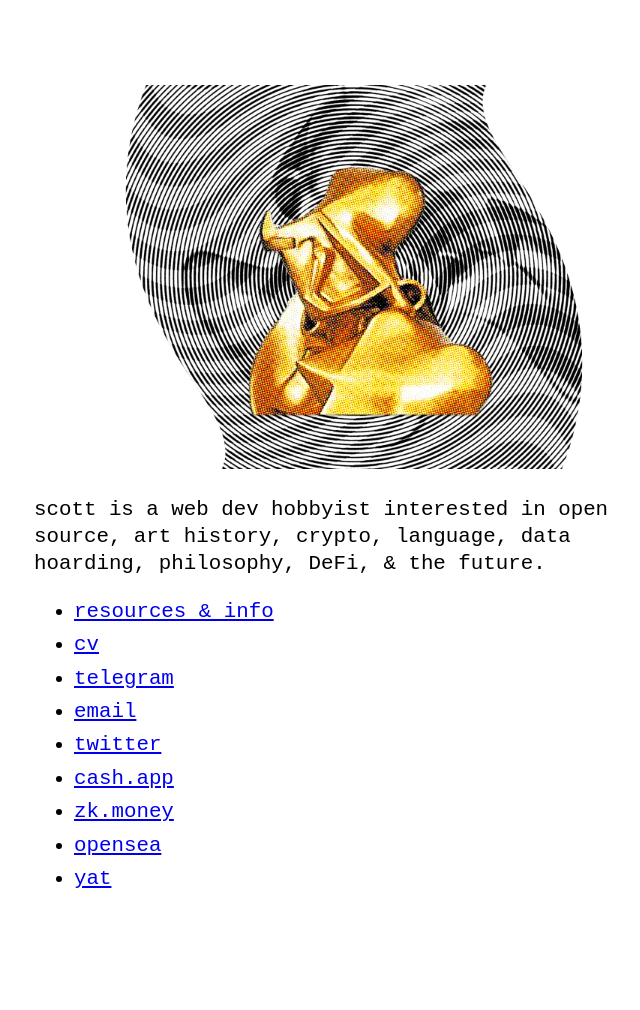
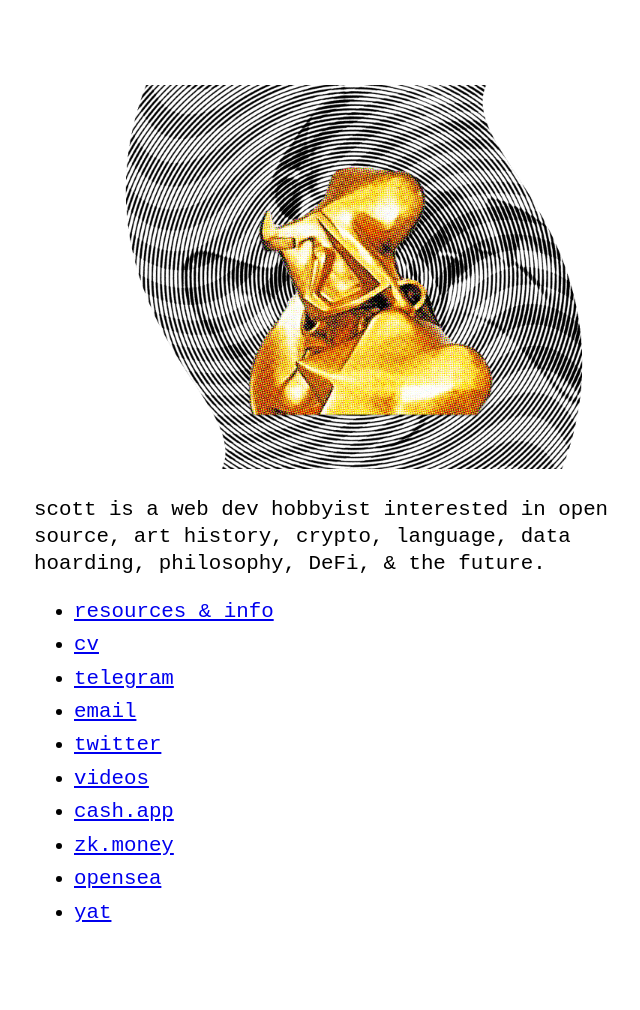
Before and after one commit to lemurodigital/lemuro.digital, a Jekyll site: the page built from index.md, in a window 1280 px wide. Shown: the whole page, without its empty margins (286-926 px from the left). Built offline with Jekyll 4.4.1, drawn with Linux system fonts in a browser that asks for light colours; before the commit the page ends 977 px from its top, so only the background shows below that.

Commit message:
Update index.md

```diff
--- a/index.md
+++ b/index.md
@@ -8,6 +8,7 @@ scott is a web dev hobbyist interested in open source, art history, crypto, lang
 - [telegram](https://t.me/lemurodigital)
 - [email](mailto:scott@lemuro.digital)
 - [twitter](https://twitter.com/scottduplessis)
+- [videos](https://www.youtube.com/channel/UCN3N_o7YDbI8QI8yuCQmRJw)
 - [cash.app](https://cash.app/$lemurodigital)
 - [zk.money](/zk)
 - [opensea](https://opensea.io/accounts/lemurodigital)
```
